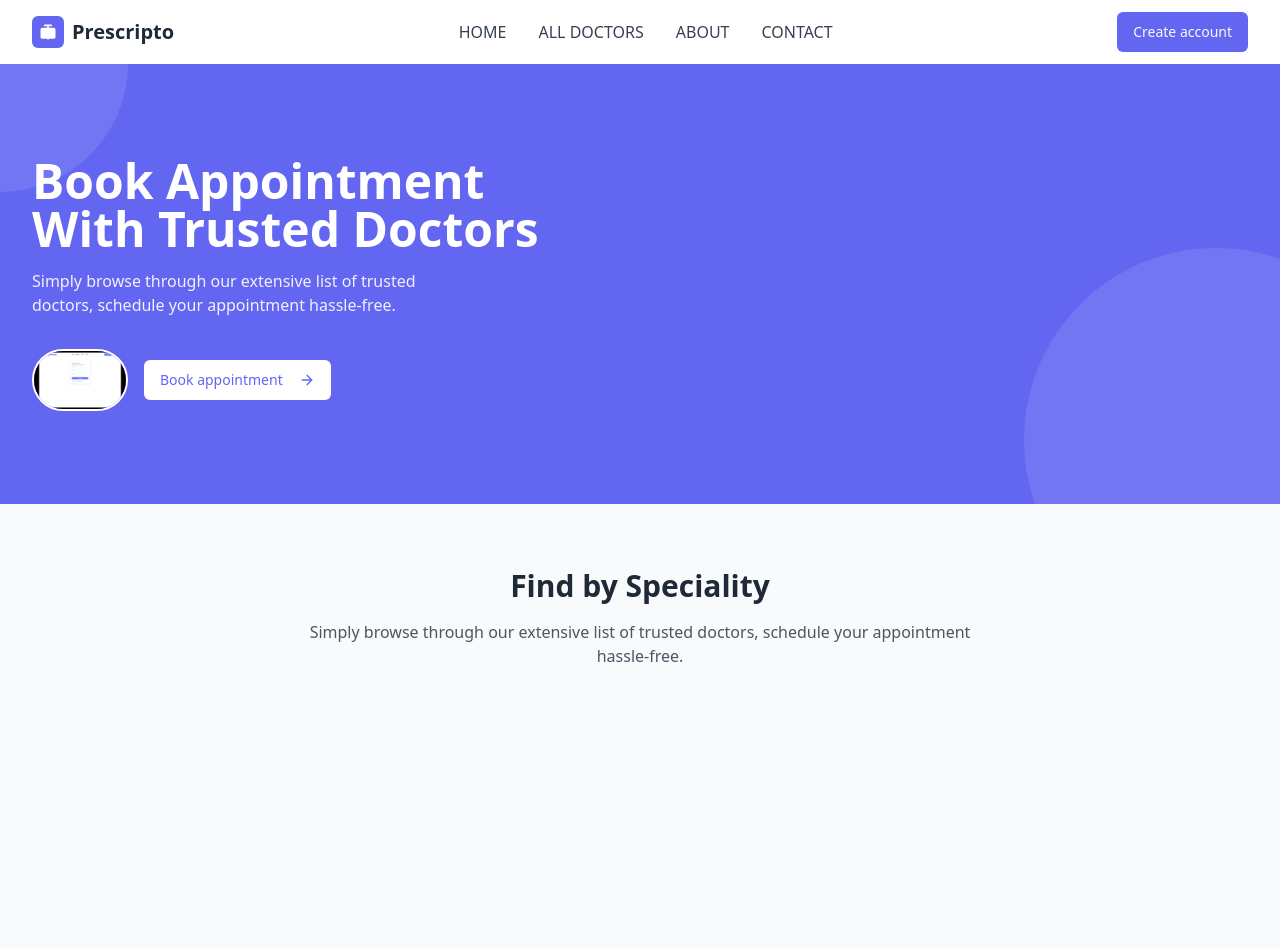
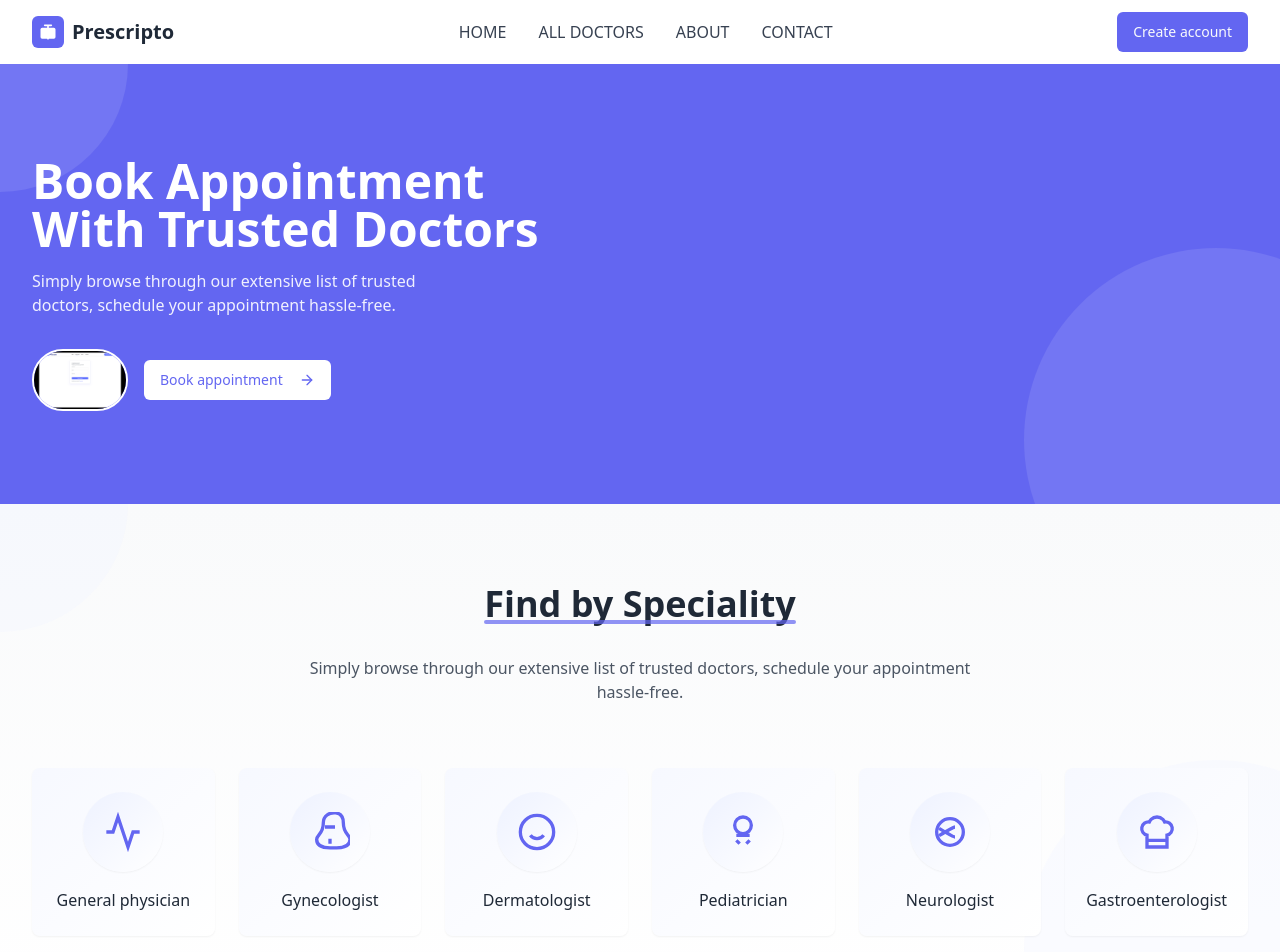
Before and after one commit to Nasiquejahangr/doctor-desk-appointment-90, a React (Vite) app: page / in a window 1280 px wide. Shown: the top 952 px of the page. Built offline with nearby package versions, Linux system fonts and the light colour scheme.

Commit message:
Improve Specialties Section
Improve the styling and presentation of the Specialties Section to enhance its visual appeal.

```diff
--- a/src/components/SpecialtiesSection.tsx
+++ b/src/components/SpecialtiesSection.tsx
@@ -1,24 +1,22 @@
 
-import { useState } from "react";
+import { useState, useEffect } from "react";
 import SpecialtyCard from "./SpecialtyCard";
 
 const SpecialtiesSection = () => {
   const [isInView, setIsInView] = useState(false);
 
-  // Simple intersection observer to trigger animations
-  const handleIntersection = (entries: IntersectionObserverEntry[]) => {
-    entries.forEach(entry => {
-      if (entry.isIntersecting) {
-        setIsInView(true);
-      }
-    });
-  };
-
-  // Set up the intersection observer on component mount
-  useState(() => {
-    const observer = new IntersectionObserver(handleIntersection, {
-      threshold: 0.1
-    });
+  // Improved intersection observer to trigger animations
+  useEffect(() => {
+    const observer = new IntersectionObserver(
+      (entries) => {
+        entries.forEach(entry => {
+          if (entry.isIntersecting) {
+            setIsInView(true);
+          }
+        });
+      },
+      { threshold: 0.1 }
+    );
 
     const element = document.getElementById('specialties-section');
     if (element) observer.observe(element);
@@ -26,7 +24,7 @@ const SpecialtiesSection = () => {
     return () => {
       if (element) observer.unobserve(element);
     };
-  });
+  }, []);
 
   const specialties = [
     {
@@ -99,11 +97,18 @@ const SpecialtiesSection = () => {
   ];
 
   return (
-    <section id="specialties-section" className="py-16 bg-gray-50">
-      <div className="prescripto-container">
-        <div className="text-center mb-12">
-          <h2 className="text-3xl font-bold text-gray-800 mb-4">Find by Speciality</h2>
-          <p className="text-gray-600 max-w-2xl mx-auto">
+    <section id="specialties-section" className="py-20 bg-gradient-to-b from-gray-50 to-white relative overflow-hidden">
+      {/* Background elements */}
+      <div className="absolute top-0 left-0 w-64 h-64 bg-prescripto-lightest-blue rounded-full -translate-x-1/2 -translate-y-1/2 opacity-30"></div>
+      <div className="absolute bottom-0 right-0 w-96 h-96 bg-prescripto-lightest-blue rounded-full translate-x-1/3 translate-y-1/3 opacity-30"></div>
+
+      <div className="prescripto-container relative z-10">
+        <div className="text-center mb-16">
+          <h2 className="text-3xl md:text-4xl font-bold text-gray-800 mb-4 relative inline-block">
+            Find by Speciality
+            <span className="absolute bottom-0 left-0 w-full h-1 bg-prescripto-blue opacity-70 rounded"></span>
+          </h2>
+          <p className="text-gray-600 max-w-2xl mx-auto mt-4">
             Simply browse through our extensive list of trusted doctors, schedule
             your appointment hassle-free.
           </p>
@@ -113,8 +118,13 @@ const SpecialtiesSection = () => {
           {specialties.map((specialty, index) => (
             <div
               key={specialty.id}
-              className={`${isInView ? 'animate-slide-up' : 'opacity-0'}`}
-              style={{ animationDelay: `${index * 100}ms` }}
+              className={`transform ${isInView ? 'animate-slide-up opacity-100' : 'opacity-0 translate-y-8'}`}
+              style={{
+                transitionDelay: `${index * 100}ms`,
+                transitionDuration: '600ms',
+                transitionProperty: 'all',
+                transitionTimingFunction: 'cubic-bezier(0.4, 0, 0.2, 1)'
+              }}
             >
               <SpecialtyCard
                 title={specialty.title}
--- a/src/components/SpecialtyCard.tsx
+++ b/src/components/SpecialtyCard.tsx
@@ -12,12 +12,15 @@ const SpecialtyCard = ({ title, icon, link }: SpecialtyCardProps) => {
   return (
     <Link
       to={link}
-      className="flex flex-col items-center p-6 bg-white rounded-lg shadow-sm hover:shadow-md transition-all duration-300 card-hover"
+      className="flex flex-col items-center p-6 bg-white rounded-lg shadow-sm hover:shadow-lg transition-all duration-300 card-hover overflow-hidden relative group"
     >
-      <div className="specialty-icon mb-4">
+      <div className="absolute inset-0 bg-gradient-to-br from-prescripto-lightest-blue to-white opacity-50 group-hover:opacity-30 transition-opacity duration-300"></div>
+
+      <div className="specialty-icon mb-4 group-hover:scale-110 transition-transform duration-300 relative z-10">
         {icon}
       </div>
-      <h3 className="text-base font-medium text-gray-800">{title}</h3>
+
+      <h3 className="text-base font-medium text-gray-800 group-hover:text-prescripto-blue transition-colors duration-300 relative z-10">{title}</h3>
     </Link>
   );
 };
--- a/src/index.css
+++ b/src/index.css
@@ -118,7 +118,7 @@
 
 /* Specialty Icons */
 .specialty-icon {
-  @apply flex items-center justify-center w-20 h-20 rounded-full bg-prescripto-lightest-blue p-5;
+  @apply flex items-center justify-center w-20 h-20 rounded-full bg-gradient-to-br from-prescripto-lightest-blue to-white shadow-sm p-5;
 }
 
 /* Custom animations */
```
